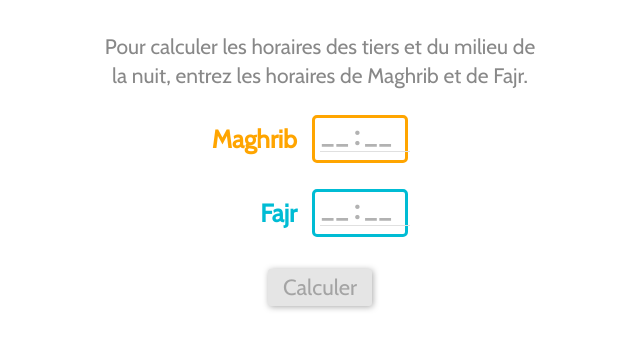
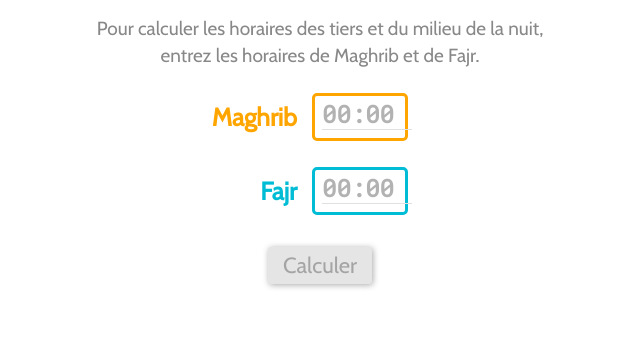
Before and after one commit to ShamShams/Night-Hours-Calculator, a React app: page / in a window 1280 px wide. Shown: the whole page, without its empty margins (320-960 px from the left). Built offline with nearby package versions, Linux system fonts and the light colour scheme.

Commit message:
Changement favicon & correction CSS

```diff
--- a/src/components/TimeWithPicker.js
+++ b/src/components/TimeWithPicker.js
@@ -9,16 +9,17 @@ const TimeWithPicker = ({ label, hintText, value, handleChange, color }) => (
             { label }
         </p>
         <TimePicker
+            className="TimePicker"
             format="24hr"
             name={ label }
-            hintText='__:__'
+            hintText='00:00'
             value={ value }
             onChange={ handleChange }
             textFieldStyle={{
                 border: `3px solid ${ color }`,
                 borderRadius: '5px',
-                padding: '5px',
-                width: '80px',
+                padding: '5px 5px 5px 7px',
+                width: '78px',
                 height: '32px',
                 fontSize: '24px',
                 fontWeight: 'bold',
--- a/src/styles/styles.css
+++ b/src/styles/styles.css
@@ -6,12 +6,12 @@
 
 .Main-instructions {
     font-family: 'Cabin';
-    font-size: 21px;
+    font-size: 19px;
     font-weight: lighter;
     line-height: 1.4;
     color: #888;
     max-width: 28rem;
-    margin: 2rem auto;
+    margin: 1rem auto;
     margin-bottom: 1.5rem;
 }
 
@@ -57,7 +57,7 @@
     border-radius: 3px;
     box-shadow: 1px 1px 6px #aaa;
     padding: 5px 15px;
-    margin: 2rem auto;
+    margin: 2rem auto 1rem auto;
     cursor: pointer;
     -webkit-transition: 0.9s;
     -o-transition: 0.9s;
@@ -93,7 +93,7 @@
     visibility: visible;
     transition:
         height 0.6s 0s,
-        opacity 0.8s 0.27s;
+        opacity 0.8s 0.2s;
 }
 
 @keyframes fadeIn {
```
Also changed, not shown: public/android-chrome-192x192.png, public/android-chrome-512x512.png, public/favicon-16x16.png, public/favicon-32x32.png, public/favicon.ico.
